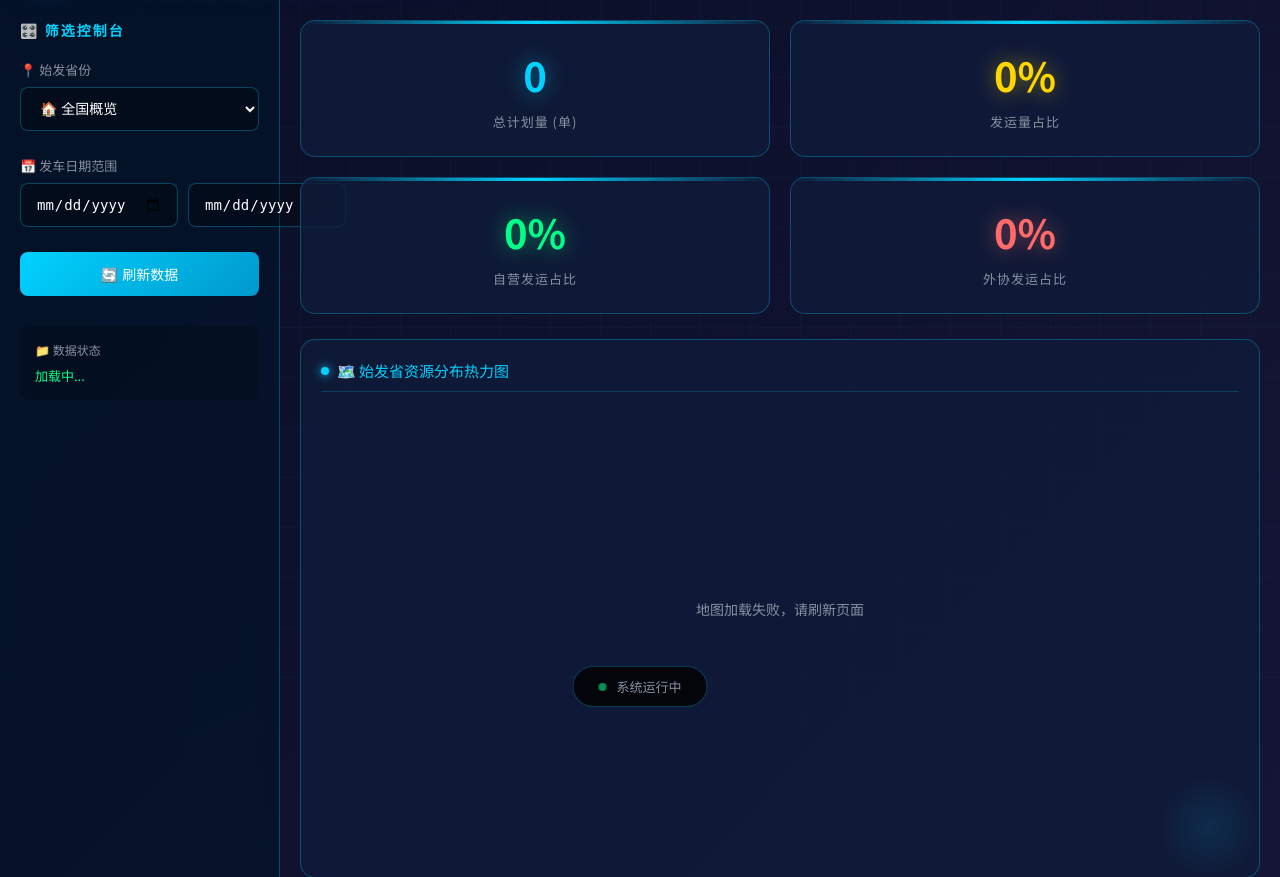
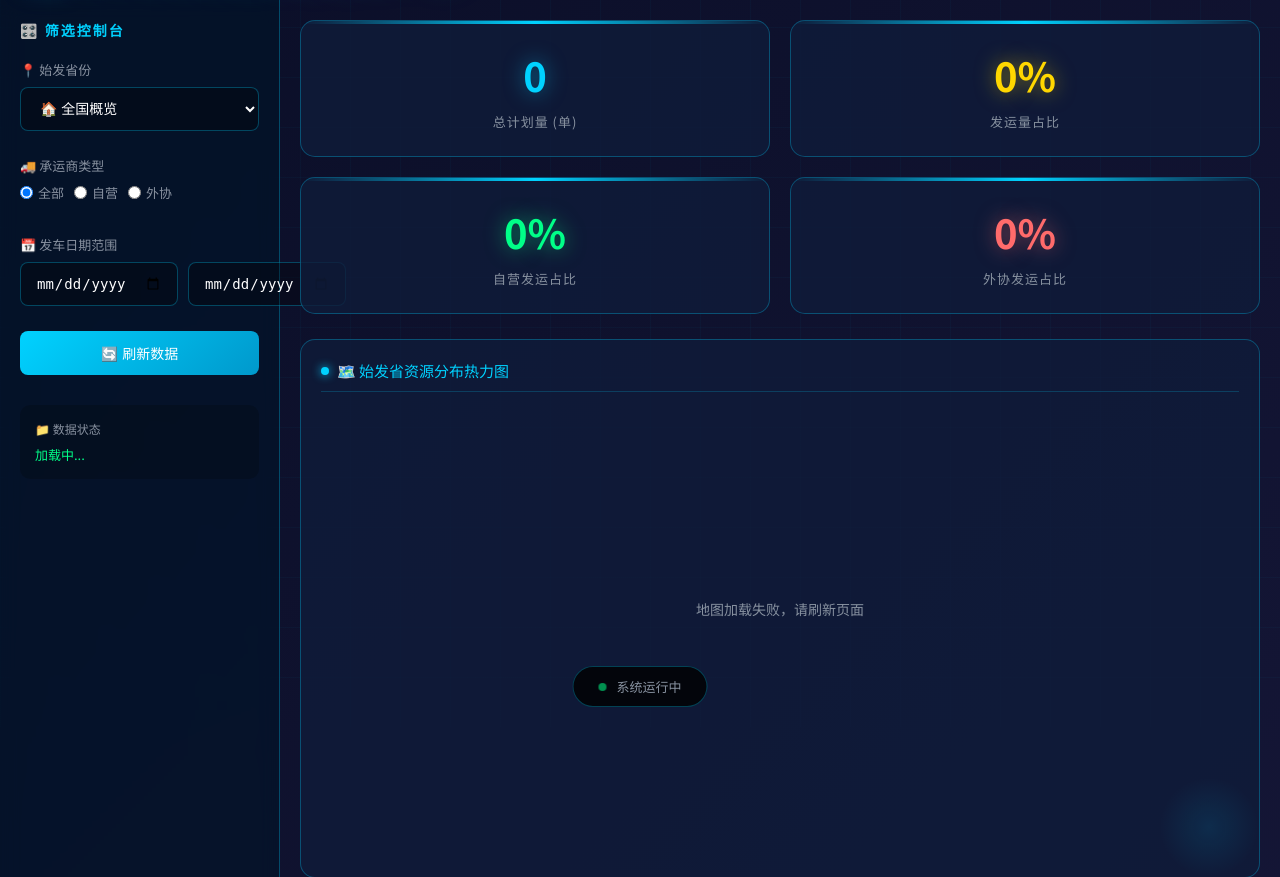
Before and after one commit to jiaming678/dispatch, a Flask app: page / in a window 1280 px wide. Shown: the part 73-950 px from the top of the page. Run offline with Flask 3, Linux system fonts and the light colour scheme.

Commit message:
feat: 增加承运商类型筛选和品牌点击功能

```diff
--- a/app.py
+++ b/app.py
@@ -139,17 +139,35 @@ def api_status():
         "files": DATA_FILES
     })
 
+def apply_filters(df, province, carrier_type, brand):
+    """应用筛选条件"""
+    if df is None or df.empty:
+        return df
+
+    # 省份筛选
+    if province and province != '全国概览' and '始发省_清理' in df.columns:
+        df = df[df['始发省_清理'] == province]
+
+    # 承运商类型筛选
+    if carrier_type and carrier_type != '全部' and '运力类型' in df.columns:
+        df = df[df['运力类型'] == carrier_type]
+
+    # 品牌筛选
+    if brand and brand != '' and '品牌_copy' in df.columns:
+        df = df[df['品牌_copy'] == brand]
+
+    return df
+
 @app.route('/api/kpi')
 def api_kpi():
     if GLOBAL_DF is None or GLOBAL_DF.empty:
         return jsonify({"error": "无数据"})
 
     province = request.args.get('province', '全国概览')
-    df = GLOBAL_DF.copy()
+    carrier_type = request.args.get('carrier_type', '全部')
+    brand = request.args.get('brand', '')
 
-    # 筛选省份
-    if province and province != '全国概览' and '始发省_清理' in df.columns:
-        df = df[df['始发省_清理'] == province]
+    df = apply_filters(GLOBAL_DF.copy(), province, carrier_type, brand)
 
     total = ensure_native_type(len(df))
     national_total = ensure_native_type(len(GLOBAL_DF))
@@ -176,11 +194,13 @@ def api_map_data():
         return jsonify({"error": "无数据"})
 
     province = request.args.get('province', '全国概览')
-    df = GLOBAL_DF.copy()
+    carrier_type = request.args.get('carrier_type', '全部')
+    brand = request.args.get('brand', '')
+
+    df = apply_filters(GLOBAL_DF.copy(), province, carrier_type, brand)
 
     if province and province != '全国概览' and '始发省_清理' in df.columns:
         # 选择某省份后，显示目的省流向
-        df = df[df['始发省_清理'] == province]
         if '目的省_清理' in df.columns:
             stats = df.groupby('目的省_清理').size()
             map_data = []
@@ -206,10 +226,10 @@ def api_carrier_data():
         return jsonify([])
 
     province = request.args.get('province', '全国概览')
-    df = GLOBAL_DF.copy()
+    carrier_type = request.args.get('carrier_type', '全部')
+    brand = request.args.get('brand', '')
 
-    if province and province != '全国概览' and '始发省_清理' in df.columns:
-        df = df[df['始发省_清理'] == province]
+    df = apply_filters(GLOBAL_DF.copy(), province, carrier_type, brand)
 
     result = []
     if '运力类型' in df.columns:
@@ -225,16 +245,16 @@ def api_brand_data():
         return jsonify([])
 
     province = request.args.get('province', '全国概览')
-    df = GLOBAL_DF.copy()
+    carrier_type = request.args.get('carrier_type', '全部')
+    brand = request.args.get('brand', '')
 
-    if province and province != '全国概览' and '始发省_清理' in df.columns:
-        df = df[df['始发省_清理'] == province]
+    df = apply_filters(GLOBAL_DF.copy(), province, carrier_type, brand)
 
     result = []
     if '品牌_copy' in df.columns:
         stats = df.groupby('品牌_copy').size().sort_values(ascending=False).head(10)
-        for brand, count in stats.items():
-            result.append({"name": str(brand), "value": ensure_native_type(count)})
+        for b, count in stats.items():
+            result.append({"name": str(b), "value": ensure_native_type(count)})
 
     return jsonify(result[::-1])
 
@@ -244,10 +264,10 @@ def api_dest_data():
         return jsonify([])
 
     province = request.args.get('province', '全国概览')
-    df = GLOBAL_DF.copy()
+    carrier_type = request.args.get('carrier_type', '全部')
+    brand = request.args.get('brand', '')
 
-    if province and province != '全国概览' and '始发省_清理' in df.columns:
-        df = df[df['始发省_清理'] == province]
+    df = apply_filters(GLOBAL_DF.copy(), province, carrier_type, brand)
 
     result = []
     if '目的省_清理' in df.columns:
--- a/templates/index.html
+++ b/templates/index.html
@@ -272,6 +272,21 @@
             </div>
 
             <div class="control-group">
+                <label>🚚 承运商类型</label>
+                <div style="display: flex; gap: 10px;">
+                    <label style="display: flex; align-items: center; gap: 5px; cursor: pointer;">
+                        <input type="radio" name="carrierType" value="全部" checked> 全部
+                    </label>
+                    <label style="display: flex; align-items: center; gap: 5px; cursor: pointer;">
+                        <input type="radio" name="carrierType" value="自营"> 自营
+                    </label>
+                    <label style="display: flex; align-items: center; gap: 5px; cursor: pointer;">
+                        <input type="radio" name="carrierType" value="外协"> 外协
+                    </label>
+                </div>
+            </div>
+
+            <div class="control-group">
                 <label>📅 发车日期范围</label>
                 <div style="display: flex; gap: 10px;">
                     <input type="date" id="startDate">
@@ -291,6 +306,20 @@
                     cursor: pointer;
                     transition: all 0.3s;
                 ">🔄 刷新数据</button>
+            </div>
+
+            <div class="control-group">
+                <button onclick="clearFilters()" id="clearFilterBtn" style="
+                    width: 100%;
+                    padding: 12px;
+                    background: rgba(255,107,107,0.2);
+                    border: 1px solid rgba(255,107,107,0.5);
+                    border-radius: 8px;
+                    color: #ff6b6b;
+                    font-size: 14px;
+                    cursor: pointer;
+                    display: none;
+                ">❌ 清除品牌筛选</button>
             </div>
 
             <div style="margin-top: 30px; padding: 15px; background: rgba(0,0,0,0.2); border-radius: 10px;">
@@ -426,7 +455,53 @@
             document.getElementById('provinceSelect').addEventListener('change', loadData);
             document.getElementById('startDate').addEventListener('change', loadData);
             document.getElementById('endDate').addEventListener('change', loadData);
+            document.querySelectorAll('input[name="carrierType"]').forEach(radio => {
+                radio.addEventListener('change', loadData);
+            });
         };
+
+        // 获取当前筛选条件
+        function getFilterParams() {
+            const province = document.getElementById('provinceSelect').value;
+            const startDate = document.getElementById('startDate').value;
+            const endDate = document.getElementById('endDate').value;
+            const carrierType = document.querySelector('input[name="carrierType"]:checked').value;
+            const brand = document.getElementById('selectedBrand')?.value || '';
+
+            return { province, startDate, endDate, carrierType, brand };
+        }
+
+        // 清除品牌筛选
+        function clearFilters() {
+            // 清除品牌选择
+            const brandInput = document.getElementById('selectedBrand');
+            if (brandInput) brandInput.remove();
+
+            // 隐藏清除按钮
+            document.getElementById('clearFilterBtn').style.display = 'none';
+
+            // 重新加载数据
+            loadData();
+        }
+
+        // 设置品牌筛选
+        function setBrandFilter(brandName) {
+            // 添加隐藏的品牌输入
+            let brandInput = document.getElementById('selectedBrand');
+            if (!brandInput) {
+                brandInput = document.createElement('input');
+                brandInput.id = 'selectedBrand';
+                brandInput.type = 'hidden';
+                document.querySelector('.sidebar').appendChild(brandInput);
+            }
+            brandInput.value = brandName;
+
+            // 显示清除按钮
+            document.getElementById('clearFilterBtn').style.display = 'block';
+
+            // 重新加载数据
+            loadData();
+        }
 
         function initCharts() {
             mapChart = echarts.init(document.getElementById('chinaMap'));
@@ -474,38 +549,45 @@
             const province = document.getElementById('provinceSelect').value;
             const startDate = document.getElementById('startDate').value;
             const endDate = document.getElementById('endDate').value;
+            const carrierType = document.querySelector('input[name="carrierType"]:checked').value;
+            const brand = document.getElementById('selectedBrand')?.value || '';
 
             document.getElementById('dataStatus').textContent = '加载中...';
 
+            const params = `province=${province}&start_date=${startDate}&end_date=${endDate}&carrier_type=${carrierType}&brand=${encodeURIComponent(brand)}`;
+
             try {
-                const kpiRes = await fetch(`/api/kpi?province=${province}&start_date=${startDate}&end_date=${endDate}`);
+                const kpiRes = await fetch(`/api/kpi?${params}`);
                 const kpi = await kpiRes.json();
                 document.getElementById('kpiTotal').textContent = kpi.total.toLocaleString();
                 document.getElementById('kpiRatio').textContent = kpi.total_ratio + '%';
                 document.getElementById('kpiSelf').textContent = kpi.self_ratio + '%';
                 document.getElementById('kpiOut').textContent = kpi.out_ratio + '%';
 
-                const mapRes = await fetch(`/api/map_data?province=${province}`);
+                const mapRes = await fetch(`/api/map_data?${params}`);
                 const mapData = await mapRes.json();
                 updateMap(mapData, province);
 
                 // 更新地图标题
                 const mapTitle = document.getElementById('mapTitle');
-                if (province === '全国概览') {
-                    mapTitle.textContent = '🗺️ 始发省资源分布热力图';
-                } else {
-                    mapTitle.textContent = `🗺️ ${province}发往目的省流向分布`;
+                let titleText = '始发省资源分布热力图';
+                if (province !== '全国概览') {
+                    titleText = province + '发往目的省流向分布';
                 }
+                if (brand) {
+                    titleText = titleText + ' (' + brand + ')';
+                }
+                mapTitle.textContent = '🗺️ ' + titleText;
 
-                const carrierRes = await fetch(`/api/carrier_data?province=${province}`);
+                const carrierRes = await fetch(`/api/carrier_data?${params}`);
                 const carrierData = await carrierRes.json();
                 updateCarrierPie(carrierData);
 
-                const brandRes = await fetch(`/api/brand_data?province=${province}`);
+                const brandRes = await fetch(`/api/brand_data?${params}`);
                 const brandData = await brandRes.json();
                 updateBrandBar(brandData);
 
-                const destRes = await fetch(`/api/dest_data?province=${province}`);
+                const destRes = await fetch(`/api/dest_data?${params}`);
                 const destData = await destRes.json();
                 updateDestBar(destData);
 
@@ -662,7 +744,23 @@
                 grid: {left: '3%', right: '15%', bottom: '3%', top: '3%', containLabel: true},
                 xAxis: {type: 'value', axisLabel: {color: '#888'}, splitLine: {lineStyle: {color: 'rgba(255,255,255,0.1)'}}},
                 yAxis: {type: 'category', data: data.map(d => d.name), axisLabel: {color: '#fff', fontSize: 11}},
-                series: [{ type: 'bar', data: data.map(d => d.value), itemStyle: {color: '#00d2ff'}, label: {show: true, position: 'right', color: '#fff'} }]
+                series: [{
+                    type: 'bar',
+                    data: data.map(d => d.value),
+                    itemStyle: {color: '#00d2ff'},
+                    label: {show: true, position: 'right', color: '#fff'},
+                    emphasis: {
+                        itemStyle: {color: '#ff6b6b'}
+                    }
+                }]
+            });
+
+            // 品牌点击事件
+            brandChart.off('click');
+            brandChart.on('click', function(params) {
+                if (params.name) {
+                    setBrandFilter(params.name);
+                }
             });
         }
 
```
